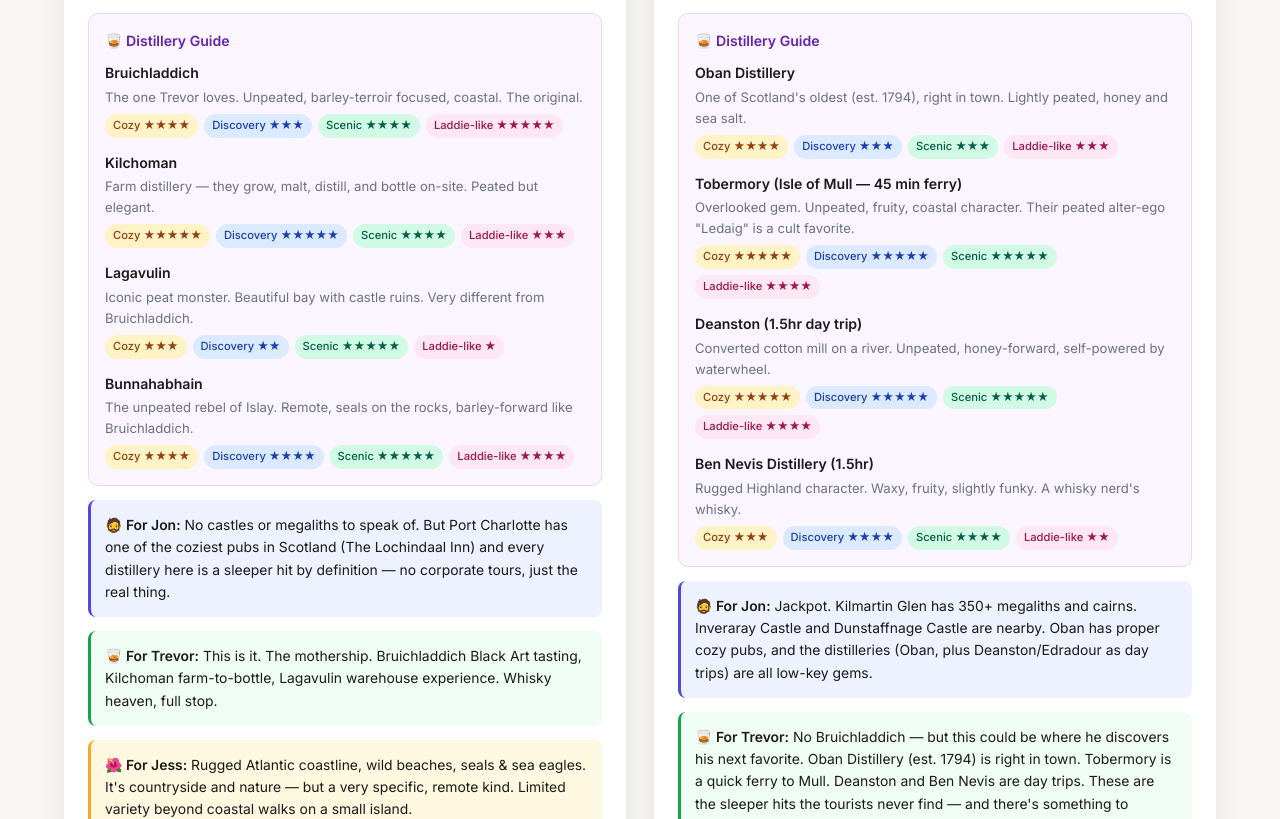
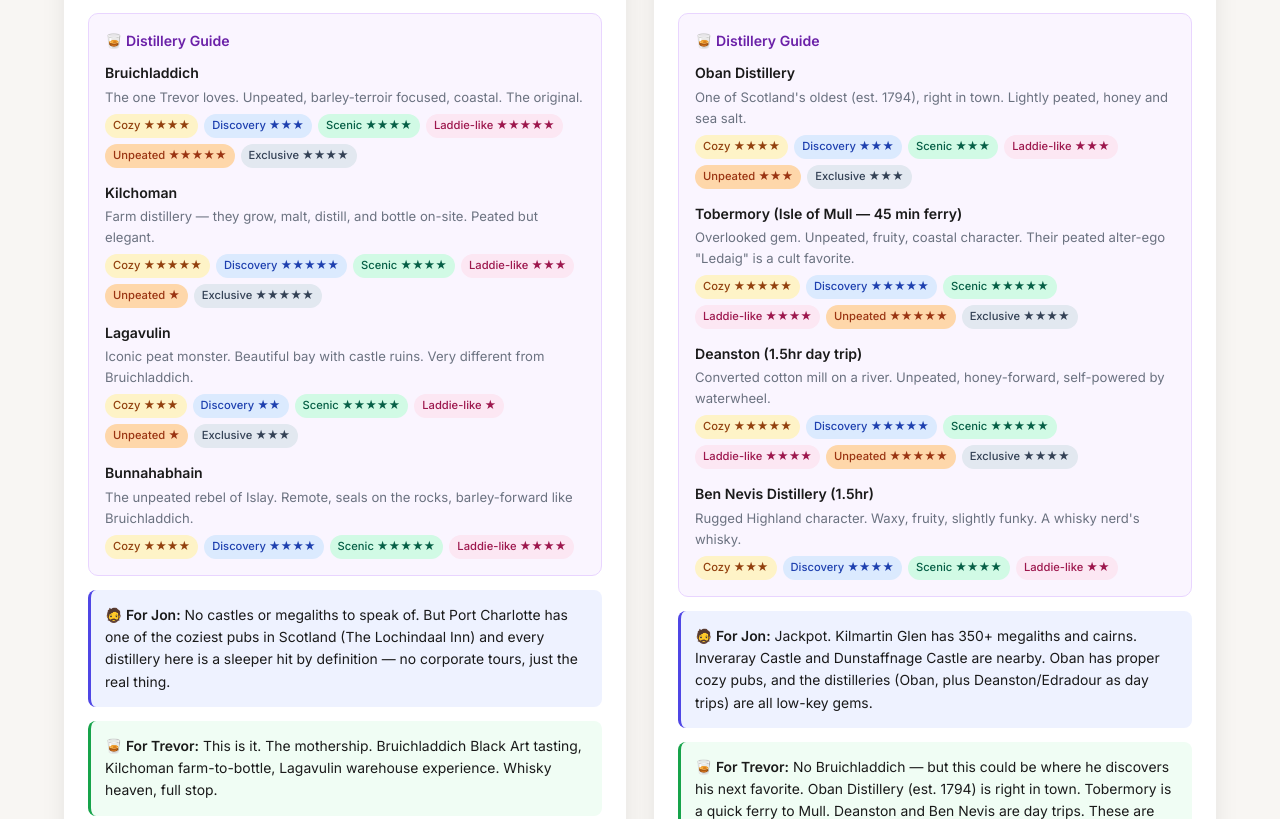
Before and after one commit to revslab/scotland-2026, a plain HTML site: page index.html in a window 1280 px wide. Shown: the part 1816-2635 px from the top of the page. Drawn offline with nearby package versions, Linux system fonts and the light colour scheme.

Commit message:
Add Unpeated and Exclusive dimensions to all distillery blocks

```diff
--- a/index.html
+++ b/index.html
@@ -58,6 +58,8 @@
 .d-sleeper{background:#dbeafe;color:#1e40af}
 .d-scenic{background:#d1fae5;color:#065f46}
 .d-laddie{background:#fce7f3;color:#9d174d}
+.d-unpeated{background:#fed7aa;color:#9a3412}
+.d-exclusive{background:#e2e8f0;color:#334155}
 .highlight-box{padding:14px;border-radius:8px;margin-top:14px;font-size:0.87rem;background:#fff8e1;border-left:3px solid #f9a825}
 .travel-box{padding:14px;border-radius:8px;margin-top:14px;font-size:0.87rem;background:#e8f5e9;border-left:3px solid #43a047}
 
@@ -181,17 +183,17 @@
         <div class="distillery-item">
           <div class="d-name">Bruichladdich</div>
           <div class="d-note">The one Trevor loves. Unpeated, barley-terroir focused, coastal. The original.</div>
-          <div class="d-dims"><span class="d-dim d-cozy">Cozy ★★★★</span><span class="d-dim d-sleeper">Discovery ★★★</span><span class="d-dim d-scenic">Scenic ★★★★</span><span class="d-dim d-laddie">Laddie-like ★★★★★</span></div>
+          <div class="d-dims"><span class="d-dim d-cozy">Cozy ★★★★</span><span class="d-dim d-sleeper">Discovery ★★★</span><span class="d-dim d-scenic">Scenic ★★★★</span><span class="d-dim d-laddie">Laddie-like ★★★★★</span><span class="d-dim d-unpeated">Unpeated ★★★★★</span><span class="d-dim d-exclusive">Exclusive ★★★★</span></div>
         </div>
         <div class="distillery-item">
           <div class="d-name">Kilchoman</div>
           <div class="d-note">Farm distillery — they grow, malt, distill, and bottle on-site. Peated but elegant.</div>
-          <div class="d-dims"><span class="d-dim d-cozy">Cozy ★★★★★</span><span class="d-dim d-sleeper">Discovery ★★★★★</span><span class="d-dim d-scenic">Scenic ★★★★</span><span class="d-dim d-laddie">Laddie-like ★★★</span></div>
+          <div class="d-dims"><span class="d-dim d-cozy">Cozy ★★★★★</span><span class="d-dim d-sleeper">Discovery ★★★★★</span><span class="d-dim d-scenic">Scenic ★★★★</span><span class="d-dim d-laddie">Laddie-like ★★★</span><span class="d-dim d-unpeated">Unpeated ★</span><span class="d-dim d-exclusive">Exclusive ★★★★★</span></div>
         </div>
         <div class="distillery-item">
           <div class="d-name">Lagavulin</div>
           <div class="d-note">Iconic peat monster. Beautiful bay with castle ruins. Very different from Bruichladdich.</div>
-          <div class="d-dims"><span class="d-dim d-cozy">Cozy ★★★</span><span class="d-dim d-sleeper">Discovery ★★</span><span class="d-dim d-scenic">Scenic ★★★★★</span><span class="d-dim d-laddie">Laddie-like ★</span></div>
+          <div class="d-dims"><span class="d-dim d-cozy">Cozy ★★★</span><span class="d-dim d-sleeper">Discovery ★★</span><span class="d-dim d-scenic">Scenic ★★★★★</span><span class="d-dim d-laddie">Laddie-like ★</span><span class="d-dim d-unpeated">Unpeated ★</span><span class="d-dim d-exclusive">Exclusive ★★★</span></div>
         </div>
         <div class="distillery-item">
           <div class="d-name">Bunnahabhain</div>
@@ -264,17 +266,17 @@
         <div class="distillery-item">
           <div class="d-name">Oban Distillery</div>
           <div class="d-note">One of Scotland's oldest (est. 1794), right in town. Lightly peated, honey and sea salt.</div>
-          <div class="d-dims"><span class="d-dim d-cozy">Cozy ★★★★</span><span class="d-dim d-sleeper">Discovery ★★★</span><span class="d-dim d-scenic">Scenic ★★★</span><span class="d-dim d-laddie">Laddie-like ★★★</span></div>
+          <div class="d-dims"><span class="d-dim d-cozy">Cozy ★★★★</span><span class="d-dim d-sleeper">Discovery ★★★</span><span class="d-dim d-scenic">Scenic ★★★</span><span class="d-dim d-laddie">Laddie-like ★★★</span><span class="d-dim d-unpeated">Unpeated ★★★</span><span class="d-dim d-exclusive">Exclusive ★★★</span></div>
         </div>
         <div class="distillery-item">
           <div class="d-name">Tobermory (Isle of Mull — 45 min ferry)</div>
           <div class="d-note">Overlooked gem. Unpeated, fruity, coastal character. Their peated alter-ego "Ledaig" is a cult favorite.</div>
-          <div class="d-dims"><span class="d-dim d-cozy">Cozy ★★★★★</span><span class="d-dim d-sleeper">Discovery ★★★★★</span><span class="d-dim d-scenic">Scenic ★★★★★</span><span class="d-dim d-laddie">Laddie-like ★★★★</span></div>
+          <div class="d-dims"><span class="d-dim d-cozy">Cozy ★★★★★</span><span class="d-dim d-sleeper">Discovery ★★★★★</span><span class="d-dim d-scenic">Scenic ★★★★★</span><span class="d-dim d-laddie">Laddie-like ★★★★</span><span class="d-dim d-unpeated">Unpeated ★★★★★</span><span class="d-dim d-exclusive">Exclusive ★★★★</span></div>
         </div>
         <div class="distillery-item">
           <div class="d-name">Deanston (1.5hr day trip)</div>
           <div class="d-note">Converted cotton mill on a river. Unpeated, honey-forward, self-powered by waterwheel.</div>
-          <div class="d-dims"><span class="d-dim d-cozy">Cozy ★★★★★</span><span class="d-dim d-sleeper">Discovery ★★★★★</span><span class="d-dim d-scenic">Scenic ★★★★★</span><span class="d-dim d-laddie">Laddie-like ★★★★</span></div>
+          <div class="d-dims"><span class="d-dim d-cozy">Cozy ★★★★★</span><span class="d-dim d-sleeper">Discovery ★★★★★</span><span class="d-dim d-scenic">Scenic ★★★★★</span><span class="d-dim d-laddie">Laddie-like ★★★★</span><span class="d-dim d-unpeated">Unpeated ★★★★★</span><span class="d-dim d-exclusive">Exclusive ★★★★</span></div>
         </div>
         <div class="distillery-item">
           <div class="d-name">Ben Nevis Distillery (1.5hr)</div>
@@ -347,17 +349,17 @@
         <div class="distillery-item">
           <div class="d-name">Edradour (1.5hr, Pitlochry)</div>
           <div class="d-note">Smallest traditional distillery in Scotland. Rich, sherried, handcrafted. Feels like a secret.</div>
-          <div class="d-dims"><span class="d-dim d-cozy">Cozy ★★★★★</span><span class="d-dim d-sleeper">Discovery ★★★★★</span><span class="d-dim d-scenic">Scenic ★★★★</span><span class="d-dim d-laddie">Laddie-like ★★</span></div>
+          <div class="d-dims"><span class="d-dim d-cozy">Cozy ★★★★★</span><span class="d-dim d-sleeper">Discovery ★★★★★</span><span class="d-dim d-scenic">Scenic ★★★★</span><span class="d-dim d-laddie">Laddie-like ★★</span><span class="d-dim d-unpeated">Unpeated ★★★★★</span><span class="d-dim d-exclusive">Exclusive ★★★★★</span></div>
         </div>
         <div class="distillery-item">
           <div class="d-name">Lindores Abbey (1hr, Fife)</div>
           <div class="d-note">Where Scotch was first recorded in 1494. Literally the birthplace. New distillery on ancient grounds.</div>
-          <div class="d-dims"><span class="d-dim d-cozy">Cozy ★★★★</span><span class="d-dim d-sleeper">Discovery ★★★★★</span><span class="d-dim d-scenic">Scenic ★★★★</span><span class="d-dim d-laddie">Laddie-like ★★★</span></div>
+          <div class="d-dims"><span class="d-dim d-cozy">Cozy ★★★★</span><span class="d-dim d-sleeper">Discovery ★★★★★</span><span class="d-dim d-scenic">Scenic ★★★★</span><span class="d-dim d-laddie">Laddie-like ★★★</span><span class="d-dim d-unpeated">Unpeated ★★★★</span><span class="d-dim d-exclusive">Exclusive ★★★★</span></div>
         </div>
         <div class="distillery-item">
           <div class="d-name">Glengoyne (1hr via Glasgow)</div>
           <div class="d-note">Zero peat, ever. Sits right on the Highland Line. Fruity, sherried, gorgeous.</div>
-          <div class="d-dims"><span class="d-dim d-cozy">Cozy ★★★★</span><span class="d-dim d-sleeper">Discovery ★★★★</span><span class="d-dim d-scenic">Scenic ★★★★★</span><span class="d-dim d-laddie">Laddie-like ★★★</span></div>
+          <div class="d-dims"><span class="d-dim d-cozy">Cozy ★★★★</span><span class="d-dim d-sleeper">Discovery ★★★★</span><span class="d-dim d-scenic">Scenic ★★★★★</span><span class="d-dim d-laddie">Laddie-like ★★★</span><span class="d-dim d-unpeated">Unpeated ★★★★★</span><span class="d-dim d-exclusive">Exclusive ★★★</span></div>
         </div>
         <div class="distillery-item">
           <div class="d-name">Holyrood Distillery (in Edinburgh)</div>
@@ -430,12 +432,12 @@
         <div class="distillery-item">
           <div class="d-name">Ben Nevis Distillery (in town)</div>
           <div class="d-note">At the foot of the UK's highest peak. Waxy, fruity, slightly funky. A whisky nerd's hidden gem.</div>
-          <div class="d-dims"><span class="d-dim d-cozy">Cozy ★★★</span><span class="d-dim d-sleeper">Discovery ★★★★</span><span class="d-dim d-scenic">Scenic ★★★★</span><span class="d-dim d-laddie">Laddie-like ★★</span></div>
+          <div class="d-dims"><span class="d-dim d-cozy">Cozy ★★★</span><span class="d-dim d-sleeper">Discovery ★★★★</span><span class="d-dim d-scenic">Scenic ★★★★</span><span class="d-dim d-laddie">Laddie-like ★★</span><span class="d-dim d-unpeated">Unpeated ★★★★</span><span class="d-dim d-exclusive">Exclusive ★★★★★</span></div>
         </div>
         <div class="distillery-item">
           <div class="d-name">Oban Distillery (1.5hr)</div>
           <div class="d-note">Worth the drive. One of Scotland's oldest, lightly peated, coastal honey notes.</div>
-          <div class="d-dims"><span class="d-dim d-cozy">Cozy ★★★★</span><span class="d-dim d-sleeper">Discovery ★★★</span><span class="d-dim d-scenic">Scenic ★★★</span><span class="d-dim d-laddie">Laddie-like ★★★</span></div>
+          <div class="d-dims"><span class="d-dim d-cozy">Cozy ★★★★</span><span class="d-dim d-sleeper">Discovery ★★★</span><span class="d-dim d-scenic">Scenic ★★★</span><span class="d-dim d-laddie">Laddie-like ★★★</span><span class="d-dim d-unpeated">Unpeated ★★★</span><span class="d-dim d-exclusive">Exclusive ★★★</span></div>
         </div>
         <div class="distillery-item">
           <div class="d-name">Dalwhinnie (1.5hr south)</div>
```
